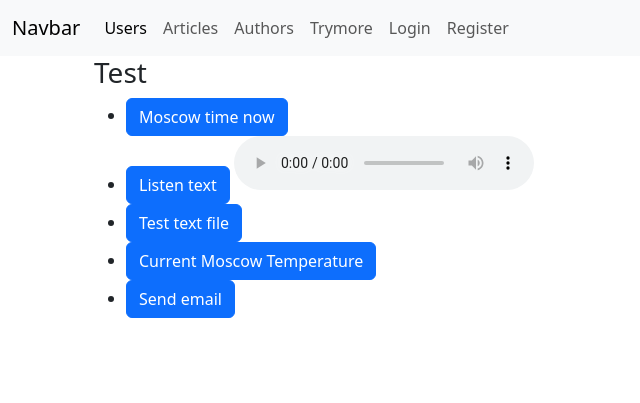
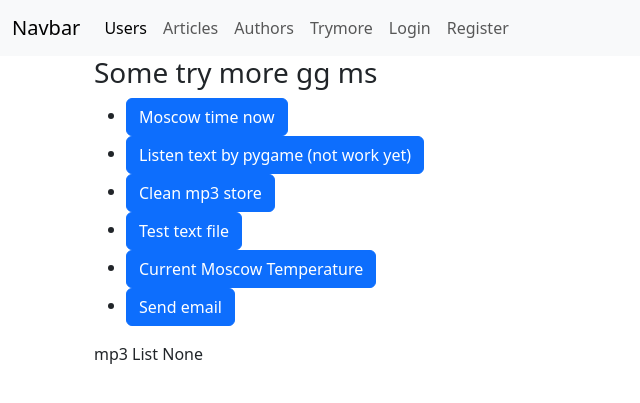
Before and after one commit to KonstantinSuchkov/flaskProject, a Flask app: page / in a window 1280 px wide. Shown: the top 403 px of the page, without its empty margins (0-640 px from the left). Run offline with Flask 2, Linux system fonts and the light colour scheme; parts of the project's set-up code (start-up, migrations or seed data) failed here and were passed over; some libraries are stand-ins or nearby versions.

Commit message:
updated mp3 list

```diff
--- a/blog/configs.py
+++ b/blog/configs.py
@@ -21,6 +21,7 @@ OPENAPI_SWAGGER_UI_VERSION = '3.22.0'
 
 URL = os.environ.get("URL")
 PATH_MP3 = os.environ.get("PATH_MP3")
+MP3_LIST = os.environ.get("MP3_LIST")
 
 VK_ID = os.environ.get("VK_ID")
 VK_SECRET = os.environ.get("VK_SECRET")
--- a/blog/templates/articles/details.html
+++ b/blog/templates/articles/details.html
@@ -17,7 +17,7 @@ Article #{{ article.id }}: {{ article.title }}
     </div>
     <div class="row">
         <div class="col-6">
-            <a href="{{ url_for('articles_app.text', text=article.text ) }}" class="btn btn-primary">Text to mp3</a>
+            <a href="{{ url_for('articles_app.text', text=article.text, title=article.title ) }}" class="btn btn-primary">Text to mp3</a>
             <a href="{{ url_for('articles_app.audio') }}" class="btn btn-primary">Listen text</a>
             </div>
             {{ result }}
--- a/blog/templates/trymore/list.html
+++ b/blog/templates/trymore/list.html
@@ -5,20 +5,19 @@ Trymore list
 {% block body %}
 
 <div class='container'>
-    <h3>Test</h3>
+    <h3>Some try more gg ms</h3>
     <ul>
         <li>
             <a href="{{ url_for('trymore_app.test_time') }}" class="btn btn-primary">Moscow time now</a>
             {{ moscow_time }}
         </li>
         <li>
-            <a href="{{ url_for('trymore_app.audio') }}" class="btn btn-primary">Listen text</a>
-            <audio controls>
-                <source src="static/sound/text1.mp3" type="audio/mpeg">
-                Тег audio не поддерживается вашим браузером.
-                <a href="text1.mp3">Скачайте музыку</a>.
-            </audio>
+            <a href="{{ url_for('trymore_app.audio') }}" class="btn btn-primary">Listen text by pygame (not work
+                yet)</a>
             {{ result }}
+        </li>
+        <li>
+            <a href="{{ url_for('trymore_app.clean') }}" class="btn btn-primary">Clean mp3 store</a>
         </li>
         <li>
             <a href="{{ url_for('trymore_app.text') }}" class="btn btn-primary">Test text file</a>
@@ -31,6 +30,22 @@ Trymore list
             <a href="{{ url_for('email_app.list') }}" class="btn btn-primary">Send email</a>
         </li>
     </ul>
+    mp3 List
+    {{ mp3_list }}
+    {% if mp3_list!=None %}
+    {% for file in mp3_list %}
+    <ul>
+        <li>
+            {{ file }}
+            <audio controls>
+                <source src="{{ url_for('static', filename=file) }}" type="audio/mpeg">
+                Тег audio не поддерживается вашим браузером.
+                <a href="{{ url_for('static', filename=file) }}">Скачайте музыку</a>.
+            </audio>
+        </li>
+    </ul>
+    {% endfor %}
+    {% endif %}
 </div>
 
 {% endblock %}
--- a/blog/trymore/views.py
+++ b/blog/trymore/views.py
@@ -1,6 +1,7 @@
-from flask import Blueprint, render_template
+from flask import Blueprint, render_template, request
 from datetime import datetime
 import pytz
+from werkzeug.utils import redirect
 
 from blog.configs import PATH_MP3
 
@@ -26,10 +27,19 @@ def audio():
     return render_template('trymore/list.html', result=result)
 
 
+@trymore_app.route("/clean", endpoint="clean")
+def del_mp3():
+    from blog.app import del_mp3
+    del_mp3()
+    return redirect(request.referrer)
+
+
 @trymore_app.route("/", endpoint="list")
 def trymore_list():
     print("list")
-    return render_template('trymore/list.html')
+    mp3_list = request.args.get('mp3_list')
+    print(mp3_list)
+    return render_template('trymore/list.html', mp3_list=mp3_list)
 
 
 @trymore_app.route('/test')
```
Also changed, not shown: blog/app.py (+15 -1 lines), blog/articles/views.py (+10 -6 lines), 1 other file.
